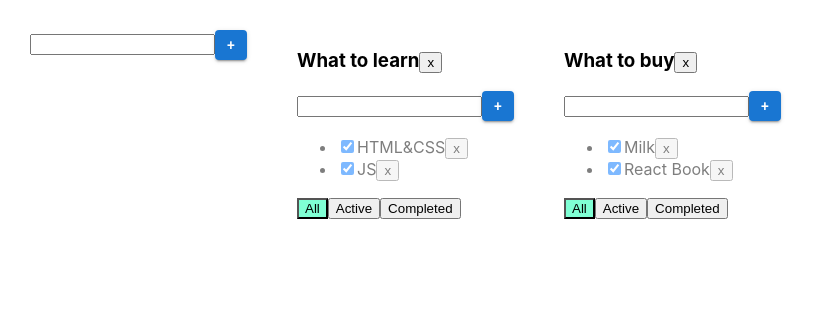
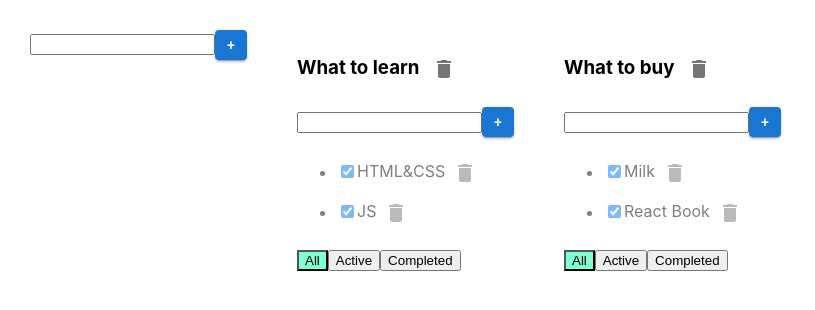
Before and after one commit to Alex-hapa/ToDoit-kamasutra, a React (Create React App) app: page / in a window 1280 px wide. Shown: the top 310 px of the page, without its empty margins (0-815 px from the left). Built offline with nearby package versions, Linux system fonts and the light colour scheme.

Commit message:
add styles to buttons to remove tasks and todolists

```diff
--- a/src/Todolist.tsx
+++ b/src/Todolist.tsx
@@ -2,6 +2,8 @@
 import {FilterValuesType} from './App';
 import {AddItemForm} from './AddItemForm';
 import {EditableSpan} from './EditableSpan';
+import IconButton from '@mui/material/IconButton';
+import DeleteIcon from '@mui/icons-material/Delete';
 
 export type TaskType = {
     id: string
@@ -40,8 +42,9 @@
     const onCompletedClickHandler = () => props.changeFilter("completed", props.id);
 
     return <div>
-        <h3> <EditableSpan value={props.title} onChange={changeTodolistTitle} />
-            <button onClick={removeTodolist}>x</button>
+        <h3> <EditableSpan value={props.title} onChange={changeTodolistTitle} />            <IconButton aria-label="delete" onClick={removeTodolist}>
+                <DeleteIcon />
+            </IconButton>
         </h3>
         <AddItemForm addItem={addTask}/>
         <ul>
@@ -60,7 +63,9 @@
                     return <li key={t.id} className={t.isDone ? "is-done" : ""}>
                         <input type="checkbox" onChange={onChangeHandler} checked={t.isDone}/>
                         <EditableSpan value={t.title} onChange={onTitleChangeHandler} />
-                        <button onClick={onClickHandler}>x</button>
+                        <IconButton aria-label="delete" onClick={onClickHandler}>
+                            <DeleteIcon />
+                        </IconButton>
                     </li>
                 })
             }
```
